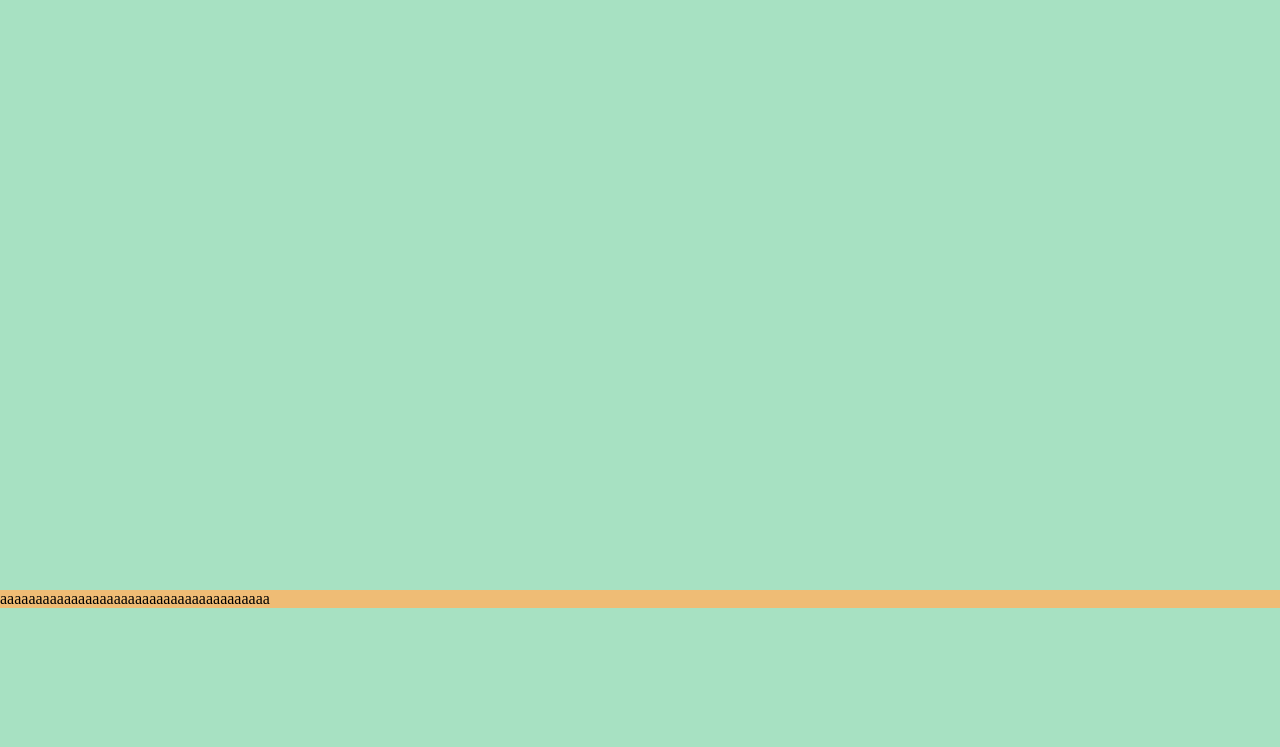
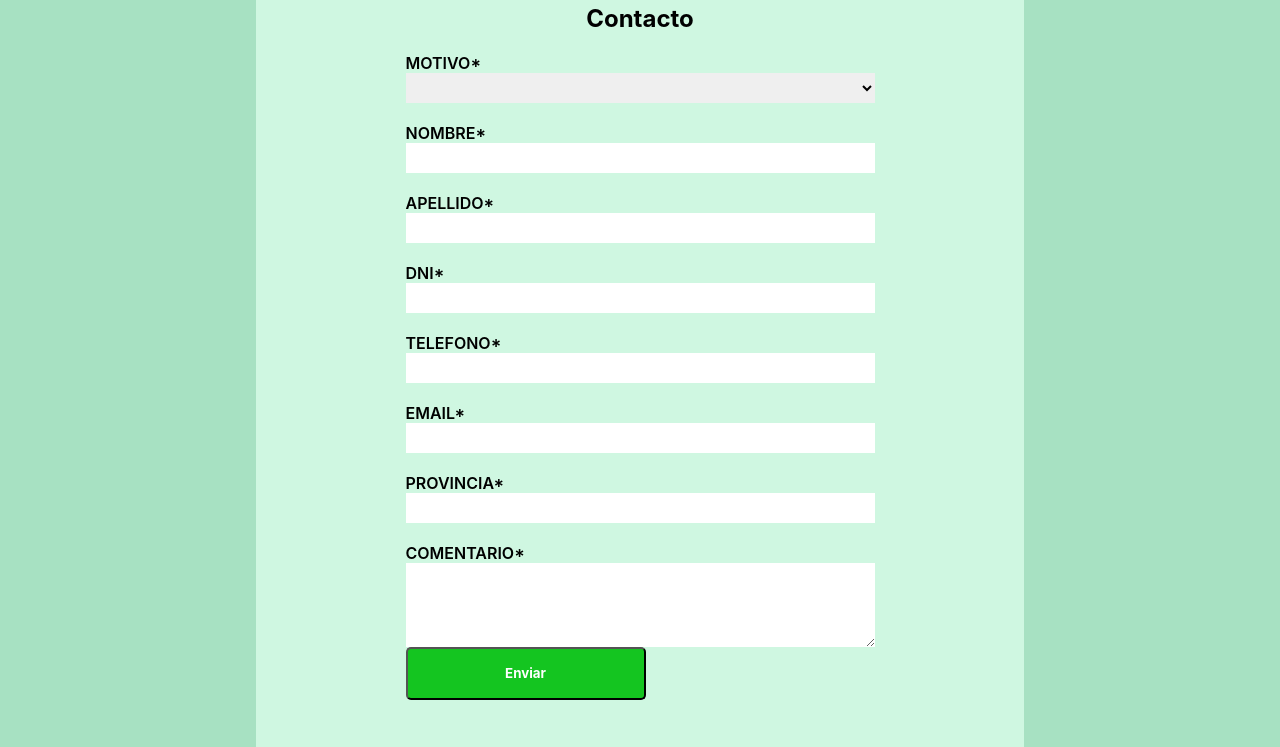
Before and after one commit to EzequielMonson/ProyectoCama24Horas, a plain HTML site: page contacto.html in a window 1280 px wide. Shown: the part 192-939 px from the top of the page. Before the commit the page ends 800 px from the top, so only its background shows below. Drawn offline with nearby package versions, Linux system fonts and the light colour scheme.

Commit message:
arreglé el merge

```diff
--- a/contacto.html
+++ b/contacto.html
@@ -27,20 +27,69 @@
         <div class="overlay">
             <div class="overlay-content">
                 <ul class="nav-list">
-                    <li><a href="/contacto.html">Contacto</a></li>
-                    <li><a href="">Main</a></li>
+                    <li><a href="">Contacto</a></li>
+                    <li><a href="/index.html">Main</a></li>
                     <li><a href="/productos.html">Productos</a></li>
                 </ul>
             </div>
         </div>
     </div>
-    <aside class="aside">
-        Aside
-    </aside>
     <main>
+        <section class="section-contacto">
+            <h1 class="tittle-sc">SleepCraft</h1>
+            <h2>Contacto</h2>
+            <form action="mailto:sleepcraftxxi@gmail.com">
+                <label for="contactoMotivo">MOTIVO*</label>
+                <select name="motivo" id="motivoSelect">
+                    <option value="vacio"></option>
+                    <option value="contactoEntrega">Entrega</option>
+                    <option value="contactoFactura">Factura</option>
+                    <option value="contactoCompra">Compra</option>
+                    <option value="contacto">Garantía</option>
+                    <option value="contacto" >Otros</option>
+                </select>
+                <br>
+
+                <label for="contactoNombre">NOMBRE*</label>
+
+                <input type="text" name="nombre" id="nombre" maxlength="25" required="true">
+                <br>
+
+                <label for="contactoApellido">APELLIDO*</label>
+
+                <input type="text" name="apellido" id="apellido" maxlength="25" required="true">
+                <br>
+
+                <label for="contactoDNI">DNI*</label>
+
+                <input type="text" name="dni" id="dni" maxlength="8" required="true">
+                <br>
+
+                <label for="contactoTelefono">TELEFONO*</label>
+
+                <input type="text" name="telefono" id="telefono" maxlength="12" >
+                <br>
+
+                <label for="contactoEmail">EMAIL*</label>
+
+                <input type="email" name="email" id="email" required="true">
+                <br>
+
+                <label for="contactoProvincia">PROVINCIA*</label>
+
+                <input type="text" name="provincia" id="provincia" required="true">
+                <br>
+
+                <label for="contactoComentario">COMENTARIO*</label>
+
+                <textarea name="comentario" id="comentario" rows="5" cols="50" required="true"></textarea>
+
+                <button>Enviar</button>
+            </form>
+        </section>
     </main>
     <footer>
-        aaaaaaaaaaaaaaaaaaaaaaaaaaaaaaaaaaaaaa
+        aaaaaaaaaaaaaaaaaaaaaaaaaaaaaaaaaaaaaa <br> a<br>a <br>a
     </footer>
 </body>
 </html>
--- a/templates/styles.css
+++ b/templates/styles.css
@@ -3,8 +3,8 @@
 * {
     box-sizing: border-box;
     /* border: 1px solid black; */
+    font-family: -apple-system, BlinkMacSystemFont, "Segoe UI", "Noto Sans", Helvetica, Arial, sans-serif, "Apple Color Emoji", "Segoe UI Emoji";
 }
-
 body {
     background-color: #a7e1c2;
 
@@ -46,7 +46,8 @@ footer {
 
 main {
     flex: 1; /* Esto hace que el contenido principal se expanda para llenar el espacio disponible */
-
+    display: flex;
+    justify-content: center;
 }
 
 .header-nav ul {
@@ -320,6 +321,14 @@ button {
         color: white;
         font-size: 25px;
     }
+    form{
+        padding: 5%;
+    }
+    .section-contacto{
+        width: 100%;
+
+        justify-content: space-between;
+    }
 
 }
 @media (max-width: 400px) {
@@ -361,3 +370,47 @@ button {
     width: 100%;
     transition: margin-left 0.5s;
 }
+
+
+    /*_CONTACTO_*/
+
+
+
+.section-contacto{
+    background-color: #cff7e1;
+    height: 90h;        /*90 porque sino se rompia con el footer*/
+    min-width: 60%;
+    display: flex;
+    align-items: center;
+    flex-direction: column;
+    padding-bottom: 50px;
+}
+form, label{
+    display: flex;
+    flex-wrap: wrap;
+    flex-direction: column;
+    font-weight: 600;
+}
+#comentario{
+    resize: vertical !important;   /*hace que el textarea solo se pueda midificar de forma vertical*/
+}
+
+
+
+.tittle-sc{
+    font-size: 37px;
+    font-weight: 750;
+    margin-bottom: 0;
+}
+
+input{
+    border: 0;
+    height: 30px;
+}
+textarea{
+    border: 0;
+}
+select{
+    border: 0;
+    height: 30px;
+}
```
